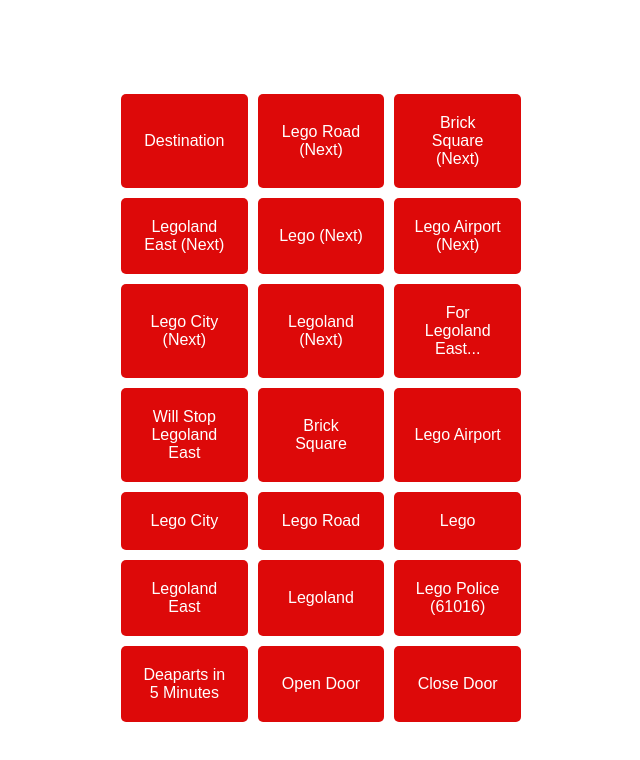
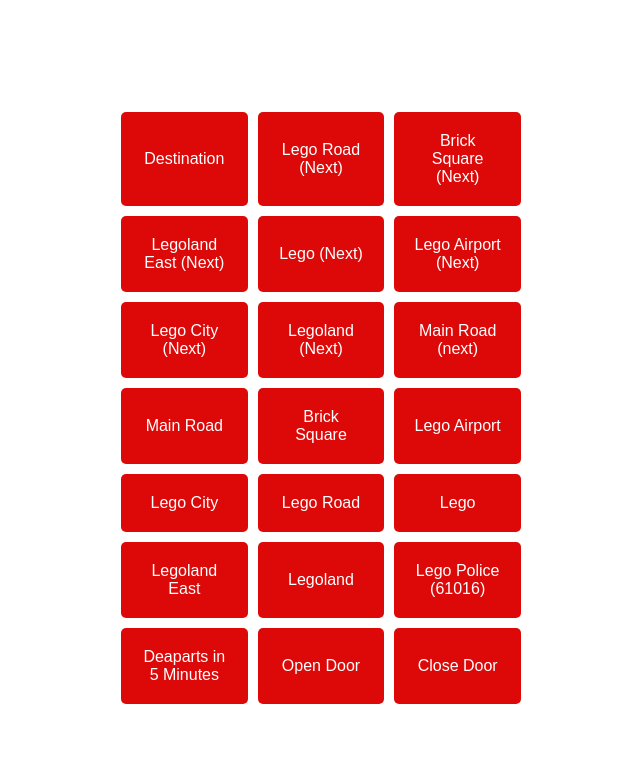
Before and after one commit to SB-Designs/legotransport, a plain HTML site: page index.html in a window 1280 px wide. Shown: the whole page, without its empty margins (319-959 px from the left). Drawn offline with Linux system fonts and the light colour scheme.

Commit message:
Update index.html

```diff
--- a/index.html
+++ b/index.html
@@ -20,8 +20,8 @@
         <button id="sound6" onclick="playSound(6)">Lego Airport (Next)</button>
         <button id="sound7" onclick="playSound(7)">Lego City (Next)</button>
         <button id="sound8" onclick="playSound(8)">Legoland (Next)</button>
-        <button id="sound9" onclick="playSound(9)">For Legoland East...</button>
-        <button id="sound10" onclick="playSound(10)">Will Stop Legoland East</button>
+        <button id="sound9" onclick="playSound(9)">Main Road (next)</button>
+        <button id="sound10" onclick="playSound(10)">Main Road</button>
         <button id="sound11" onclick="playSound(11)">Brick Square</button>
         <button id="sound12" onclick="playSound(12)">Lego Airport</button>
         <button id="sound13" onclick="playSound(13)">Lego City</button>
```
